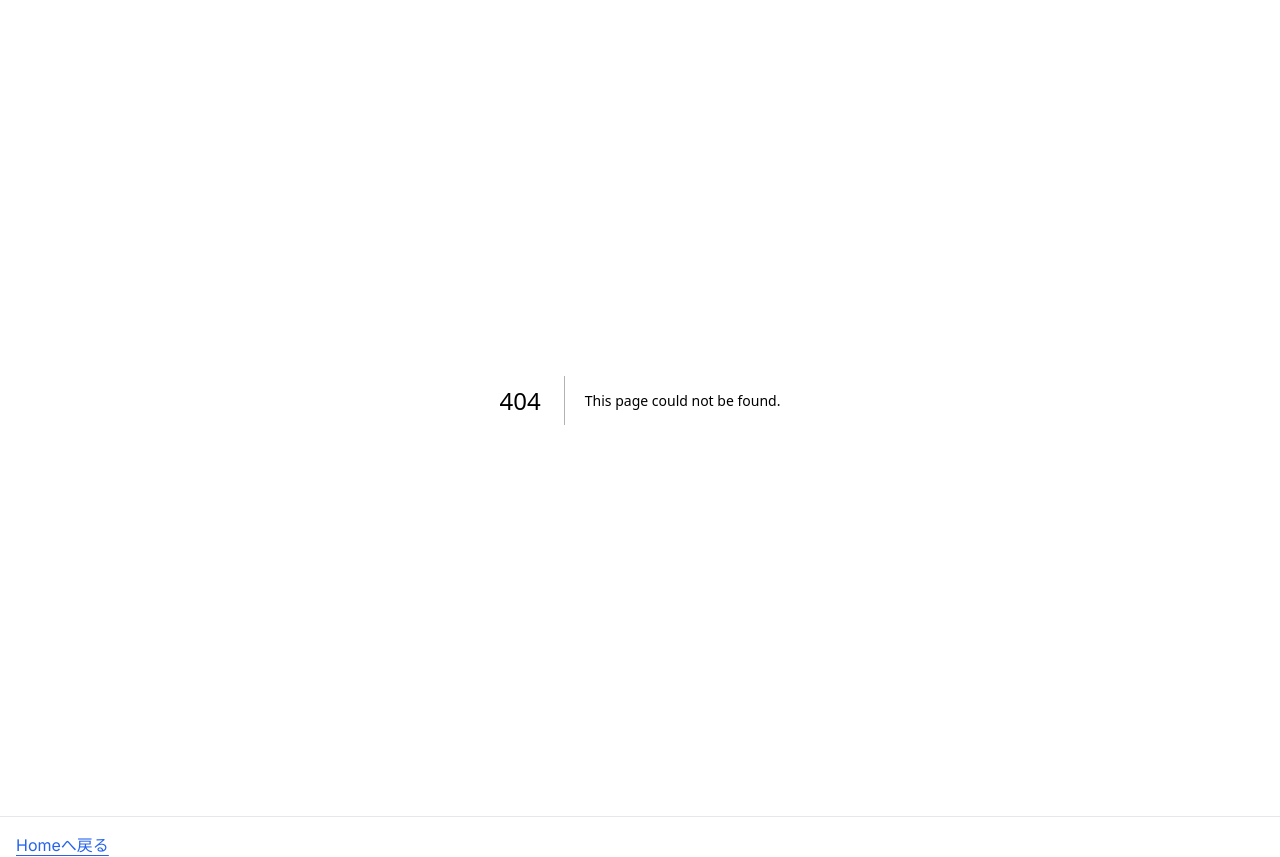
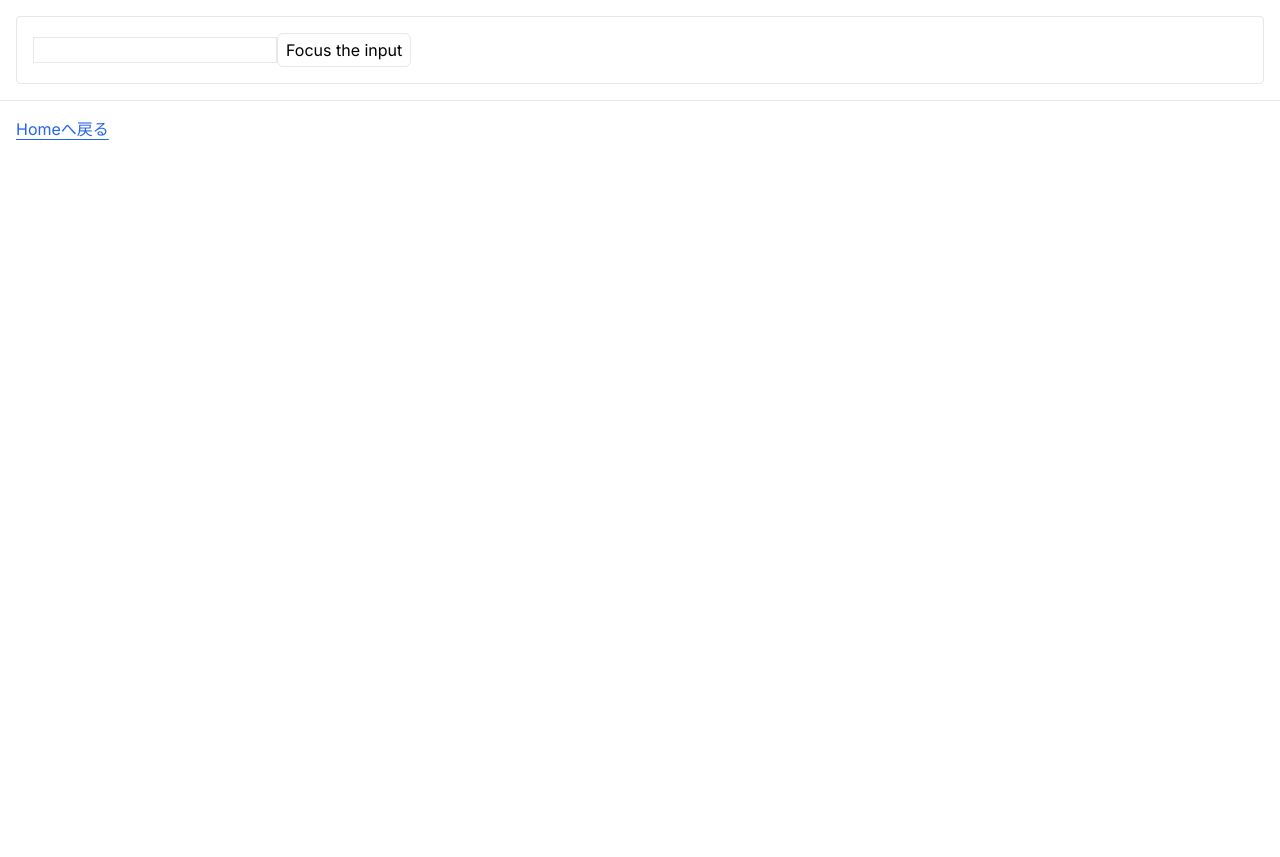
Before and after one commit to kantas-spike/learn_react, a Next.js app in the folder exercises/04-04_react_escape-hatches/: page /form in a window 1280 px wide. Before the commit this address had no page. After the commit the page ends 800 px from the top, so only its background shows below. Built offline with nearby package versions, Linux system fonts and the light colour scheme.

Commit message:
04-04: domへのrefの例としてformを追加

```diff
--- /dev/null
+++ b/exercises/04-04_react_escape-hatches/app/form/page.js
@@ -0,0 +1,9 @@
+import From from "@/components/form";
+
+export default function FormPage(){
+    return (
+        <main>
+            <From></From>
+        </main>
+    )
+}
--- a/exercises/04-04_react_escape-hatches/app/page.js
+++ b/exercises/04-04_react_escape-hatches/app/page.js
@@ -5,6 +5,7 @@ export default function Home() {
     <main>
       <ul className='list-inside list-disc'>
         <li><Link href="/counter">Counter</Link></li>
+        <li><Link href="/form">Form</Link></li>
       </ul>
     </main>
   )
--- /dev/null
+++ b/exercises/04-04_react_escape-hatches/components/form.js
@@ -0,0 +1,18 @@
+'use client'
+
+import { useRef } from "react"
+
+export default function From(){
+    const inputRef = useRef(null)
+
+    function handleClick() {
+        inputRef.current.focus()
+    }
+
+    return (
+        <>
+            <input ref={inputRef} type="text" />
+            <button onClick={handleClick}>Focus the input</button>
+        </>
+    )
+}
```
